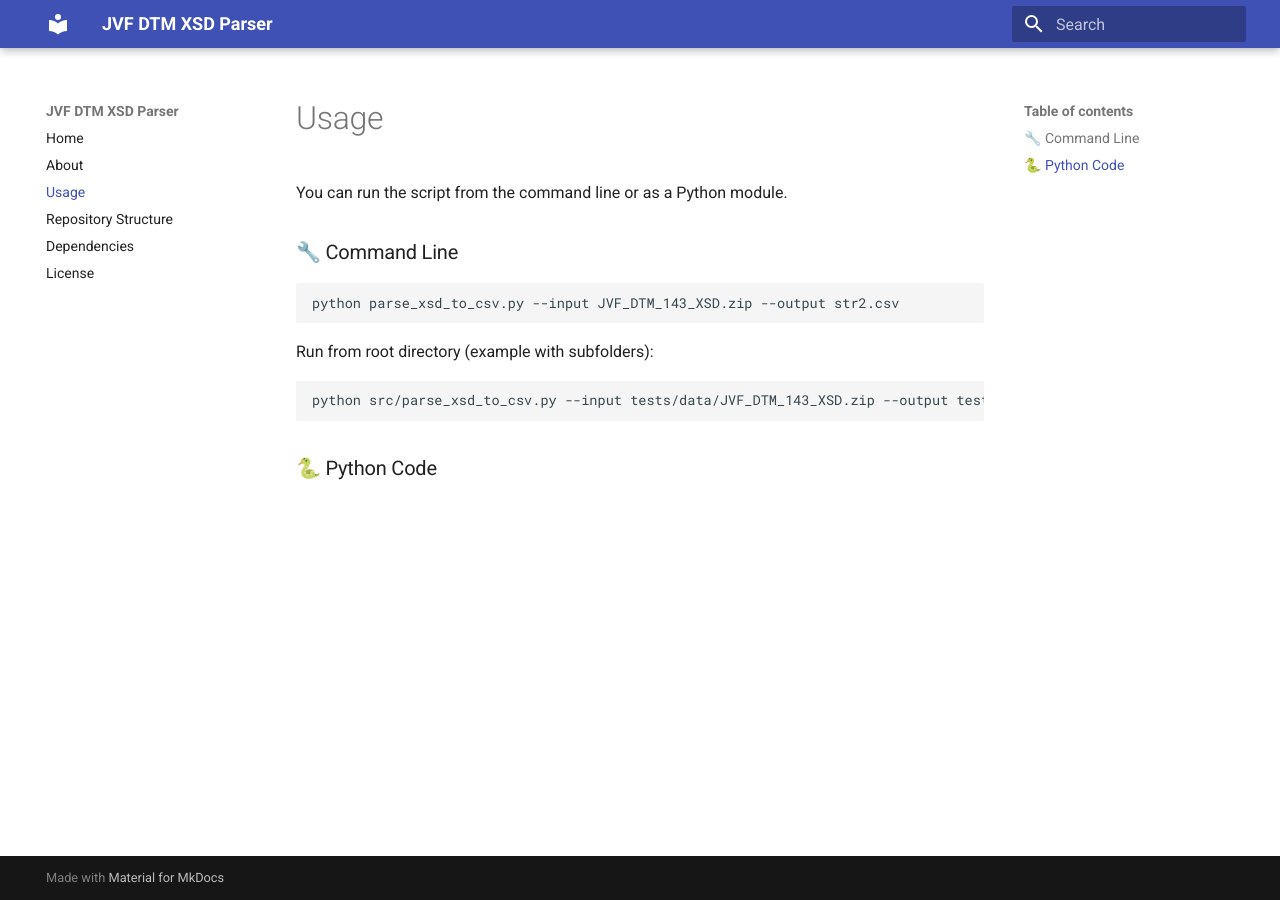
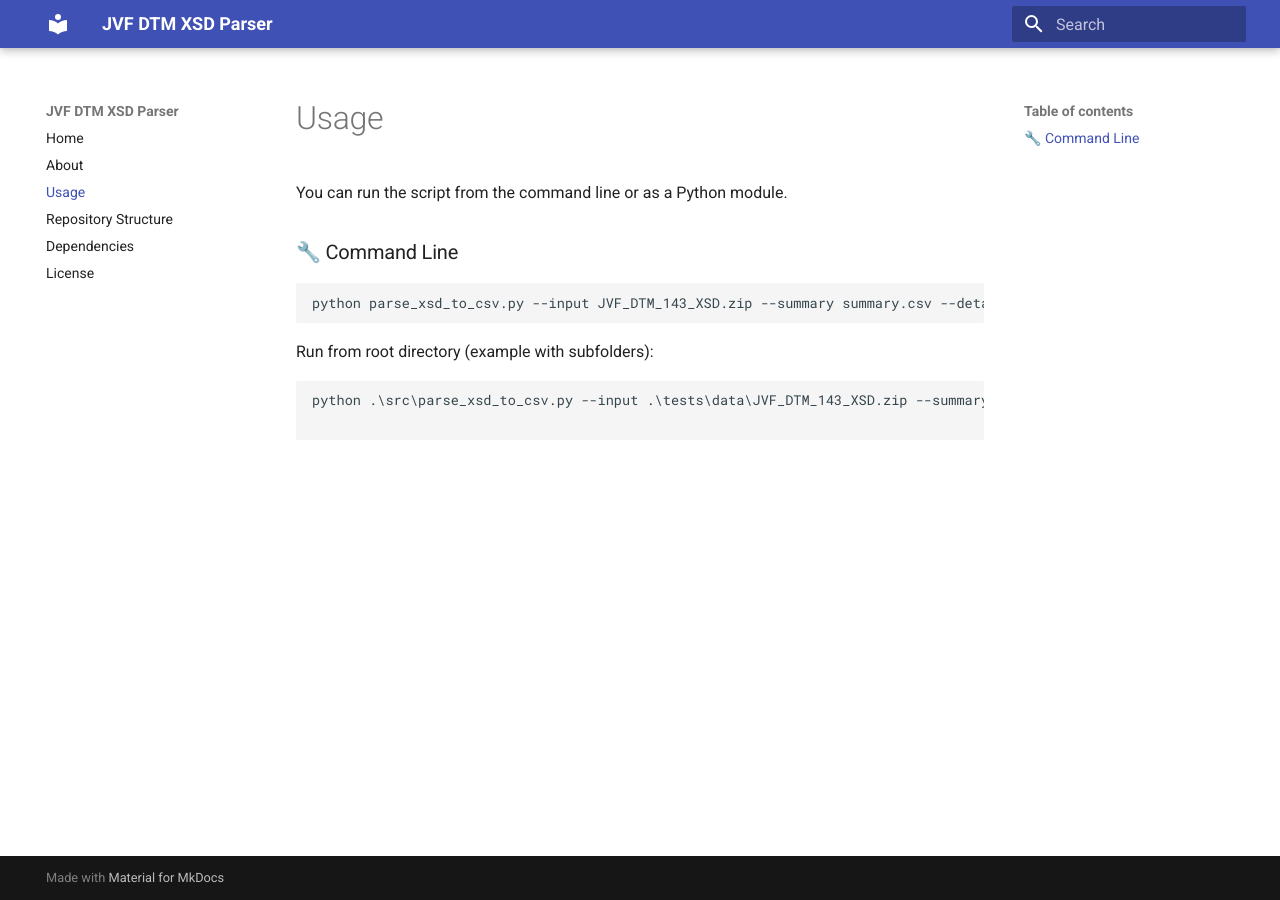
Before and after one commit to ctu-fgis/2025-b-jvf-dtm-xsd, an MkDocs documentation site: the page built from doc/docs_src/usage.md, in a window 1280 px wide. Built offline with MkDocs 1.6.1 and Material for MkDocs 9.7.7, drawn with Linux system fonts in a browser that asks for light colours.

Commit message:
Update usage.md

````diff
--- a/doc/docs_src/usage.md
+++ b/doc/docs_src/usage.md
@@ -3,12 +3,11 @@
 ### 🔧 Command Line
 
 ```bash
-python parse_xsd_to_csv.py --input JVF_DTM_143_XSD.zip --output str2.csv
+python parse_xsd_to_csv.py --input JVF_DTM_143_XSD.zip --summary summary.csv --detailed detailed.csv --config config_str1_test.json
 ```
 
 Run from root directory (example with subfolders):
 ```bash
-python src/parse_xsd_to_csv.py --input tests/data/JVF_DTM_143_XSD.zip --output tests/output/str2.csv
+python .\src\parse_xsd_to_csv.py --input .\tests\data\JVF_DTM_143_XSD.zip --summary .\tests\output\summary.csv --detailed .\tests\output\detailed.csv --config .\tests\data\config_str1_test.json
+
 ```
-
-### 🐍 Python Code
````
